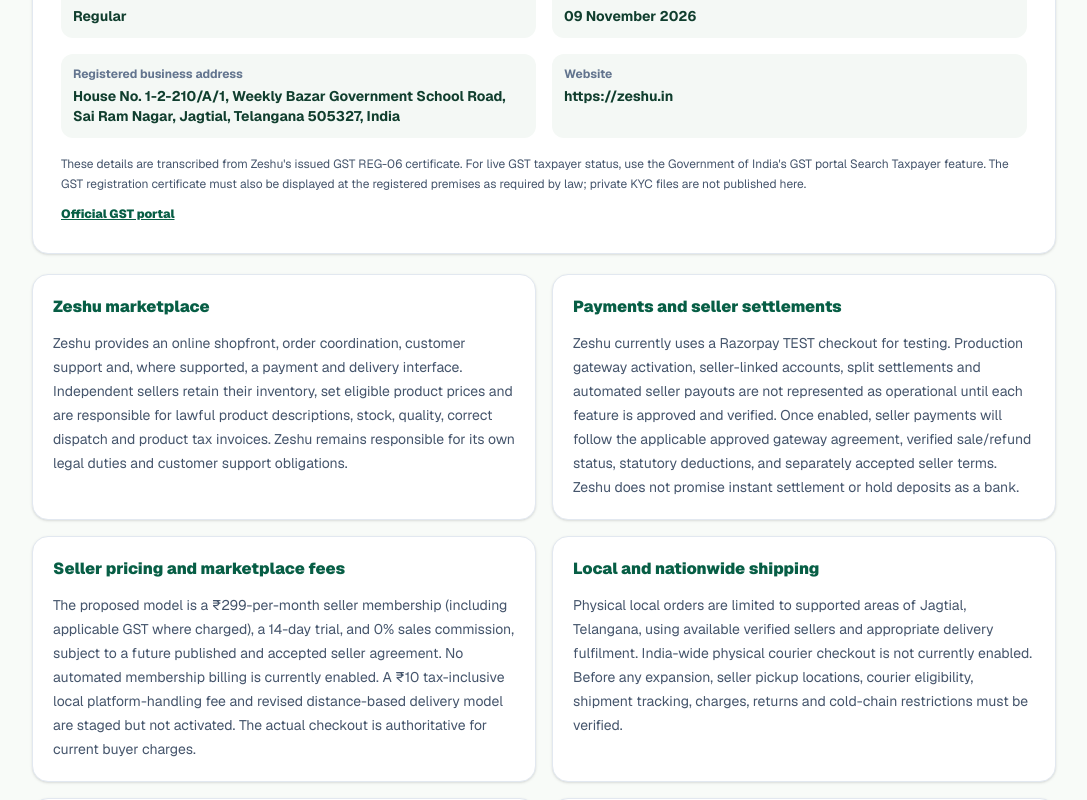
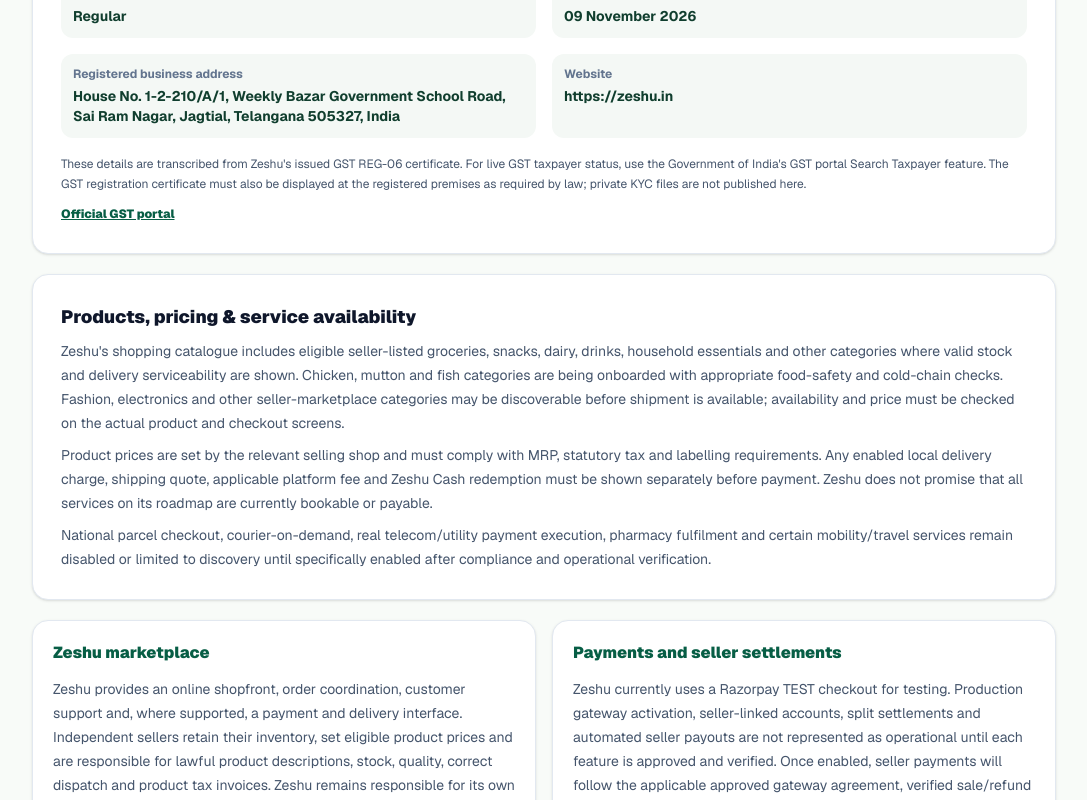
Before and after one commit to haseeb0127/zeshu-web, a Next.js app: page /business-details in a window 1280 px wide. Shown: the part 619-1419 px from the top of the page, without its empty margins (96-1183 px from the left). Built offline with nearby package versions, Linux system fonts and the light colour scheme.

Commit message:
Clarify real catalogue pricing and serviceability for gateway KYC and customers

```diff
--- a/app/business-details/page.tsx
+++ b/app/business-details/page.tsx
@@ -71,6 +71,13 @@ export default function BusinessDetailsPage() {
           <a href="https://www.gst.gov.in/" target="_blank" rel="noreferrer" className="mt-3 inline-flex text-xs font-black text-[#075E45] underline">Official GST portal</a>
         </section>
 
+        <section className="mt-5 rounded-2xl border border-slate-200 bg-white p-5 shadow-sm md:p-7">
+          <h2 className="text-lg font-black">Products, pricing &amp; service availability</h2>
+          <p className="mt-2 text-sm leading-6 text-slate-600">Zeshu's shopping catalogue includes eligible seller-listed groceries, snacks, dairy, drinks, household essentials and other categories where valid stock and delivery serviceability are shown. Chicken, mutton and fish categories are being onboarded with appropriate food-safety and cold-chain checks. Fashion, electronics and other seller-marketplace categories may be discoverable before shipment is available; availability and price must be checked on the actual product and checkout screens.</p>
+          <p className="mt-2 text-sm leading-6 text-slate-600">Product prices are set by the relevant selling shop and must comply with MRP, statutory tax and labelling requirements. Any enabled local delivery charge, shipping quote, applicable platform fee and Zeshu Cash redemption must be shown separately before payment. Zeshu does not promise that all services on its roadmap are currently bookable or payable.</p>
+          <p className="mt-2 text-sm leading-6 text-slate-600">National parcel checkout, courier-on-demand, real telecom/utility payment execution, pharmacy fulfilment and certain mobility/travel services remain disabled or limited to discovery until specifically enabled after compliance and operational verification.</p>
+        </section>
+
         <section className="mt-5 grid gap-4 md:grid-cols-2" aria-label="How Zeshu operates">
           {responsibilities.map(item => (
             <article key={item.title} className="rounded-2xl border border-slate-200 bg-white p-5 shadow-sm">
```
